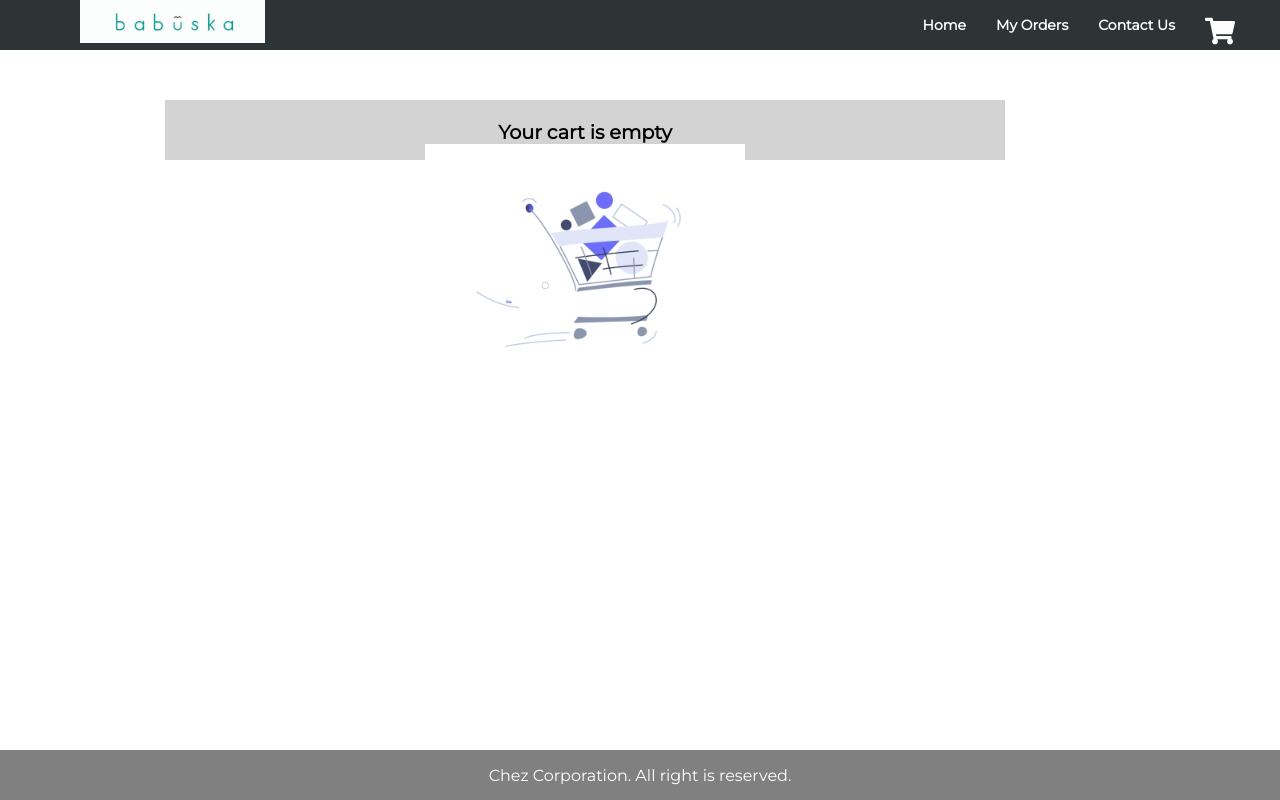
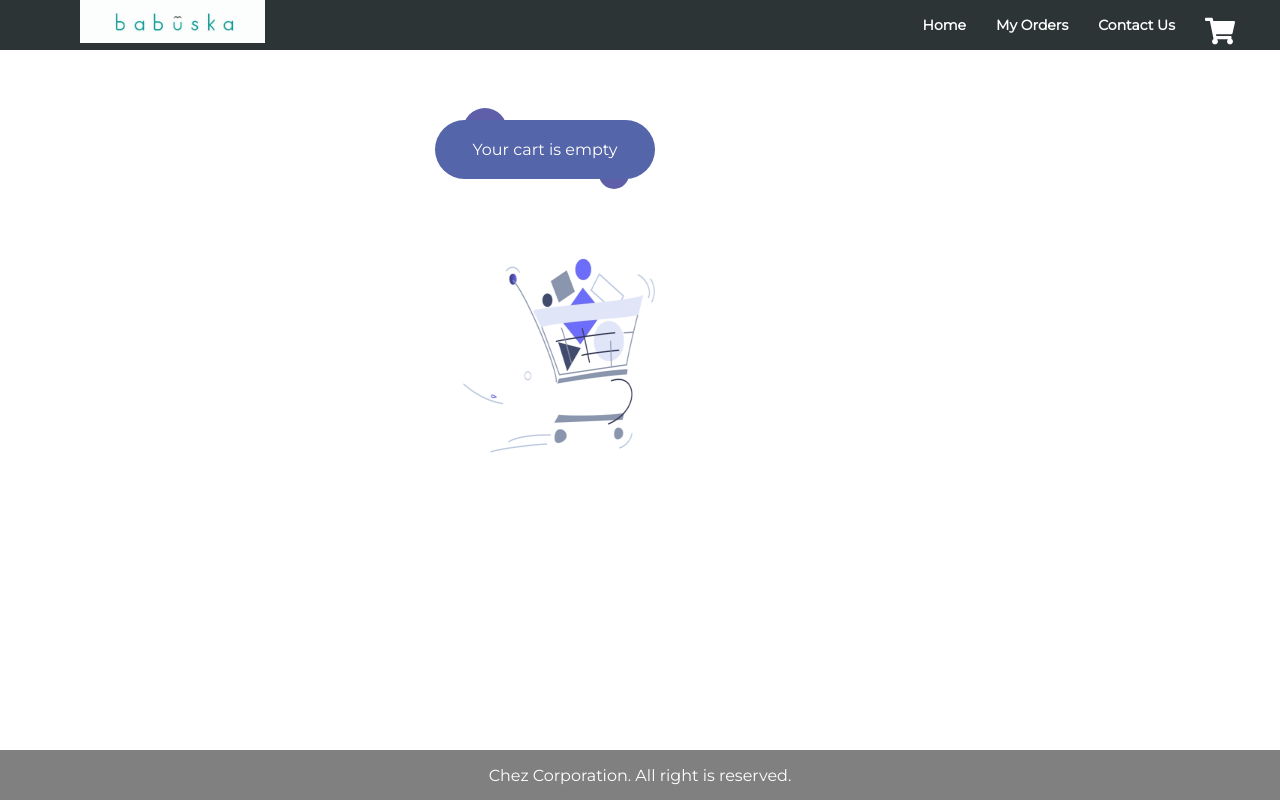
Before and after one commit to arvindchez/chezzy-fashions, a React (Create React App) app: page /cart in a window 1280 px wide. Built offline with nearby package versions, Linux system fonts and the light colour scheme.

Commit message:
added paging

```diff
--- a/api/models/product.js
+++ b/api/models/product.js
@@ -1,5 +1,6 @@
 const mongoose = require('mongoose')
 const shortid = require("shortid");
+const mongoosePaginate = require('mongoose-paginate-v2');
 
 const productSchema = new mongoose.Schema(
     {
@@ -37,6 +38,8 @@ const productSchema = new mongoose.Schema(
     timestamps: true
 })
 
+productSchema.plugin(mongoosePaginate);
+
 const Product = mongoose.model('Product', productSchema)
 
 module.exports = Product
--- a/package.json
+++ b/package.json
@@ -12,18 +12,21 @@
     "@testing-library/jest-dom": "^4.2.4",
     "@testing-library/react": "^9.5.0",
     "@testing-library/user-event": "^7.2.1",
+    "axios": "^0.19.2",
     "bcryptjs": "^2.4.3",
     "body-parser": "^1.19.0",
     "express": "^4.17.1",
     "jsonwebtoken": "^8.5.1",
     "moment-timezone": "^0.5.31",
     "mongoose": "^5.9.24",
+    "mongoose-paginate-v2": "^1.3.9",
     "multer": "^1.4.2",
     "react": "^16.13.1",
     "react-addons-css-transition-group": "^15.6.2",
     "react-dom": "^16.13.1",
     "react-icons": "^3.10.0",
     "react-modal": "^3.11.2",
+    "react-paginate": "^6.3.2",
     "react-redux": "^7.2.0",
     "react-reveal": "^1.2.2",
     "react-router-dom": "^5.2.0",
--- a/src/actions/product.js
+++ b/src/actions/product.js
@@ -1,26 +1,30 @@
 import { FETCH_PRODUCTS, FILTER_PRODUCTS_BY_COLOR, FILTER_PRODUCTS_BY_SEARCH, FILTER_PRODUCTS_BY_SIZE, ORDER_PRODUCTS_BY_PRICE } from "../constants/product";
 
-export const fetchProducts = () => async (dispatch) => {
-    const res = await fetch("products");
+export const fetchProducts = (page, limit) => async (dispatch) => {
+    const url = `products?page=${page}&limit=${limit}`
+    const res = await fetch(url)
     const data = await res.json();
+
     dispatch({
         type: FETCH_PRODUCTS,
-        payload: data,
+        payload: {
+            data: data.result,
+            totalProducts: data.count
+        }
     });
 };
 
-export const searchProducts = (search) => async (dispatch) => {
-    const res = await fetch("products");
+export const searchProducts = (search, page, limit) => async (dispatch) => {
+    const url = `products?page=${page}&limit=${limit}&query=${search}`
+    const res = await fetch(url);
     const data = await res.json();
 
     dispatch({
         type: FILTER_PRODUCTS_BY_SEARCH,
         payload: {
             search: search,
-            items:
-                search === ""
-                    ? data
-                    : data.filter((x) => x.title.toLowerCase().includes(search.toLowerCase()))
+            totalProducts: data.count,
+            items: data.result
         },
     });
 };
--- a/src/components/bigcart/BigCart.js
+++ b/src/components/bigcart/BigCart.js
@@ -5,53 +5,40 @@ import emptyCart from '../../images/emptycart.gif';
 import Fade from "react-reveal/Fade";
 import { formatCurrency } from "../../helper/utils";
 import { clearCart } from "../../actions/cart";
-import Order from "../order/Order"
-import Checkout from '../checkout/Checkout';
 import { FaShoppingBasket } from 'react-icons/fa';
 import { Link } from 'react-router-dom';
 
 class BigCart extends Component {
     render() {
-        const { showOrder, cartItems } = this.props;
+        const { cartItems } = this.props;
 
         return (
             <section className="cartlist">
                 <div className="cartlist-container">
+                    {
+                        cartItems && cartItems.length === 0 ?
+                            (<div>
+                                <div class="thought">Your cart is empty</div>
+                                <img src={emptyCart} className="empty-cart" alt="Cart is empty"></img>
+                            </div>
+                            ) : (
+
                                 <div className="cartlist-item summary">
-                        {cartItems && cartItems.length === 0 ? (
                                     <div>
-                                <div>
-                                    {!showOrder ? "Your cart is empty" : "Complete your order"}
-                                </div>
-                                <img src={emptyCart} height="30%" width="40%" alt="Cart is empty"></img>
-                            </div>
-                        ) : (<div>{!showOrder ?
-                            <div><FaShoppingBasket />
+                                        <FaShoppingBasket />
                                         {"  "} You have {cartItems ? cartItems.length : "0"}
                                         {cartItems && cartItems.length > 1 ?
                                             " items" : " item"} in the cart{" "}
-                            </div> :
-                            <div >Complete your order</div>
-
-                        }
                                     </div>
-                            )}
                                 </div>
-                    <div>
-                        {showOrder && (
-                            <Checkout />
-                        )}
-                        <Order />
-                    </div>
-                    <div className="cartlist-item details">
-                        {!showOrder && (
-                            <SmallCart />
                             )
                     }
+                    <div className="cartlist-item details">
+                        <SmallCart />
                     </div>
                     <div className="cartlist-item total">
                         {<div>
-                            {!showOrder && cartItems && cartItems.length !== 0 && (
+                            {cartItems && cartItems.length !== 0 && (
                                 <Fade bottom>
                                     <div className="col-sm-3 p-3">
                                         <div className="card card-body">
--- a/src/components/products/ProductContainer.js
+++ b/src/components/products/ProductContainer.js
@@ -18,7 +18,9 @@ class ProductContainer extends Component {
     }
 
     componentDidMount() {
-        this.props.fetchProducts();
+        this.props.fetchProducts(
+            process.env.REACT_APP_PAGE_START_INDEX,
+            process.env.REACT_APP_PAGE_SIZE);
     }
 
     hideComponent() {
--- a/src/components/products/ProductFilter.js
+++ b/src/components/products/ProductFilter.js
@@ -12,6 +12,14 @@ import {
 
 
 const ProductFilter = (props) => {
+
+    const handleSearch = (query) => {
+        props.searchProducts(
+            query,
+            process.env.REACT_APP_PAGE_START_INDEX,
+            process.env.REACT_APP_PAGE_SIZE);
+    };
+
 
     const getUnique = (items, value) => {
         let type = [...new Set(items.map(item => item[value]))]
@@ -105,7 +113,7 @@ const ProductFilter = (props) => {
                         name="search"
                         placeholder="Search product..."
                         onKeyUp={(e) =>
-                            props.searchProducts(e.target.value)
+                            handleSearch(e.target.value)
                         } />
                 </FlexContainer>
             </Filters>
--- a/src/components/products/ProductList.js
+++ b/src/components/products/ProductList.js
@@ -2,8 +2,20 @@ import React, { Component } from "react";
 import { connect } from "react-redux";
 import Product from "./Product";
 import Loading from "../Loading/Loading";
+import ReactPaginate from 'react-paginate';
+import { fetchProducts, searchProducts } from "../../actions/product";
 
 class ProductList extends Component {
+
+    handlePageClick = (e) => {
+        const selectedPage = e.selected;
+        const offset = selectedPage + 1;
+        if (this.props.search) {
+            this.props.searchProducts(this.props.search, offset, process.env.REACT_APP_PAGE_SIZE);
+        } else {
+            this.props.fetchProducts(offset, process.env.REACT_APP_PAGE_SIZE);
+        }
+    };
 
     render() {
 
@@ -23,6 +35,7 @@ class ProductList extends Component {
 
         return (
             <section className="productslist">
+
                 <div className="productslist-center">
                     {
                         this.props.products.map((item, index) => {
@@ -30,12 +43,30 @@ class ProductList extends Component {
                         })
                     }
                 </div>
+                <div>
+                    <ReactPaginate
+                        previousLabel={"prev"}
+                        nextLabel={"next"}
+                        breakLabel={"..."}
+                        breakClassName={"break-me"}
+                        pageCount={Math.ceil(this.props.totalProducts / process.env.REACT_APP_PAGE_SIZE)}
+                        marginPagesDisplayed={2}
+                        pageRangeDisplayed={5}
+                        onPageChange={this.handlePageClick}
+                        containerClassName={"pagination"}
+                        subContainerClassName={"pages pagination"}
+                        activeClassName={"active"} />
+                </div>
             </section>
         )
     }
 }
 
 export default connect(
-    (state) => ({ products: state.products.filteredItems }),
-    {}
+    (state) => ({
+        products: state.products.filteredItems,
+        totalProducts: state.products.totalProducts,
+        search: state.products.search
+    }),
+    { fetchProducts, searchProducts }
 )(ProductList);
--- a/src/index.css
+++ b/src/index.css
@@ -149,6 +149,11 @@ button.cartitem-addremove {
   color: #fff;
   cursor: pointer;
   z-index: 75;
+}
+
+.empty-cart {
+  height: 30rem;
+  width: 30rem;
 }
 
 /* HTML Controls end*/
@@ -653,3 +658,87 @@ td {
 th {
   text-align: left;
 }
+
+/*pagination start*/
+
+.pagination {
+  margin: 15px auto;
+  display: flex;
+  list-style: none;
+  outline: none;
+  justify-content: center;
+}
+
+.pagination>.active>a {
+  background-color: var(--mainBlack);
+  border-color: var(--mainBlack);
+  color: #fff;
+}
+
+.pagination>li>a {
+  border: 1px solid var(--mainBlack);
+  padding: 5px 10px;
+  outline: none;
+  cursor: pointer;
+}
+
+.pagination>.active>a, .pagination>.active>span, .pagination>.active>a:hover, .pagination>.active>span:hover, .pagination>.active>a:focus, .pagination>.active>span:focus {
+  background-color: var(--mainBlack);
+  border-color: var(--mainBlack);
+  outline: none;
+}
+
+.pagination>li>a, .pagination>li>span {
+  color: var(--mainBlack);
+}
+
+.pagination>li:first-child>a, .pagination>li:first-child>span, .pagination>li:last-child>a, .pagination>li:last-child>span {
+  border-radius: unset
+}
+
+/*pagination end*/
+
+/*animation start*/
+
+.thought {
+  display: flex;
+  background-color: rgb(85, 101, 170);
+  padding: 20px;
+  border-radius: 30px;
+  min-width: 40px;
+  max-width: 220px;
+  min-height: 40px;
+  margin: 20px;
+  position: relative;
+  align-items: center;
+  justify-content: center;
+  text-align: center;
+  color: var(--mainWhite);
+}
+
+.thought:before, .thought:after {
+  content: "";
+  background-color: rgb(94, 95, 168);
+  border-radius: 50%;
+  display: block;
+  position: absolute;
+  z-index: -1;
+}
+
+.thought:before {
+  width: 44px;
+  height: 44px;
+  top: -12px;
+  left: 28px;
+  box-shadow: -50px 30px 0 -12px rgb(255, 255, 255);
+}
+
+.thought:after {
+  bottom: -10px;
+  right: 26px;
+  width: 30px;
+  height: 30px;
+  box-shadow: 40px -34px 0 0 rgb(255, 255, 255), -28px -6px 0 -2px rgb(255, 255, 255), -24px 17px 0 -6px rgb(255, 255, 255), -5px 25px 0 -10px rgb(255, 255, 255);
+}
+
+/*animation end*/
--- a/src/reducers/product.js
+++ b/src/reducers/product.js
@@ -19,6 +19,7 @@ export const productsReducer = (state = {}, action) => {
                 ...state,
                 search: action.payload.search,
                 filteredItems: action.payload.items,
+                totalProducts: action.payload.totalProducts
             };
         case FILTER_PRODUCTS_BY_COLOR:
             return {
@@ -33,7 +34,11 @@ export const productsReducer = (state = {}, action) => {
                 filteredItems: action.payload.items,
             };
         case FETCH_PRODUCTS:
-            return { items: action.payload, filteredItems: action.payload };
+            return {
+                items: action.payload.data,
+                filteredItems: action.payload.data,
+                totalProducts: action.payload.totalProducts
+            };
         default:
             return state;
     }
```
Also changed, not shown: api/routers/product.js (+24 -13 lines), 1 other file (tests, documents, lock files or other folders). Lines whose indentation alone changed are shown as unchanged.
